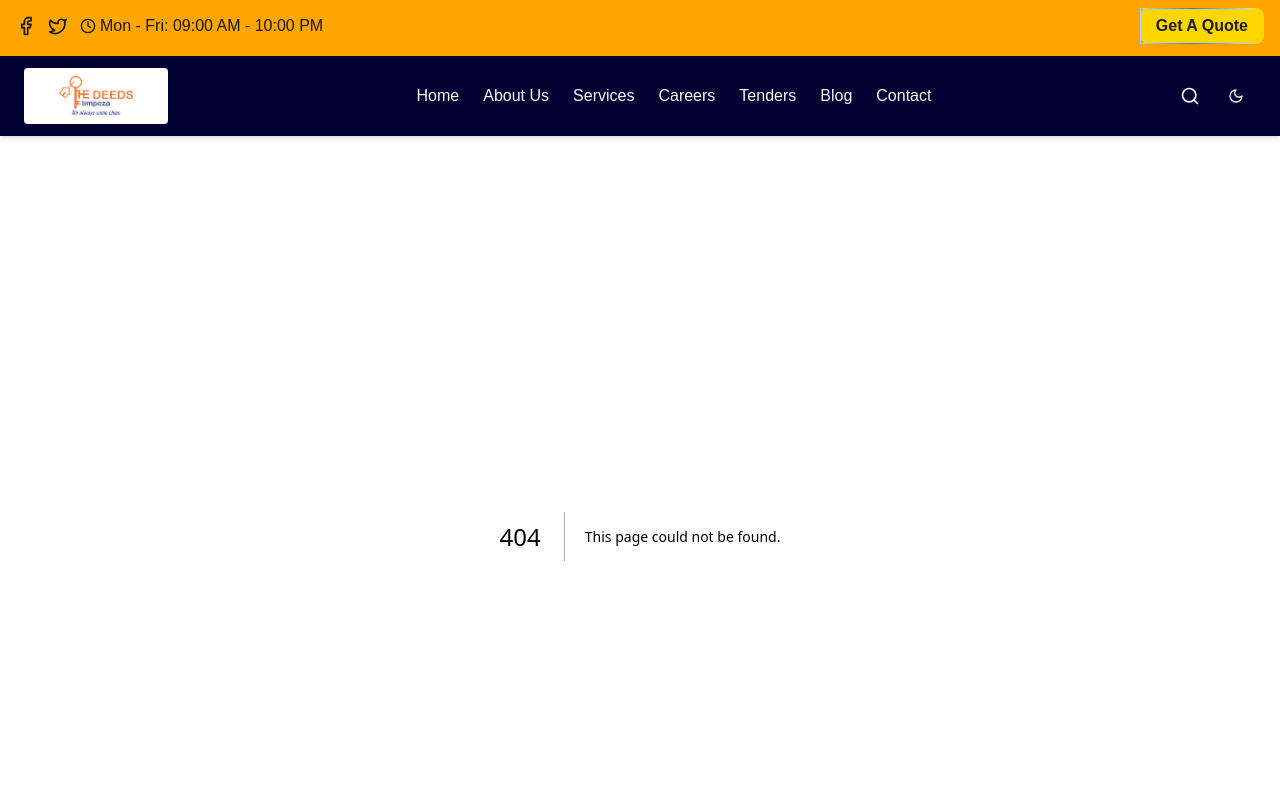
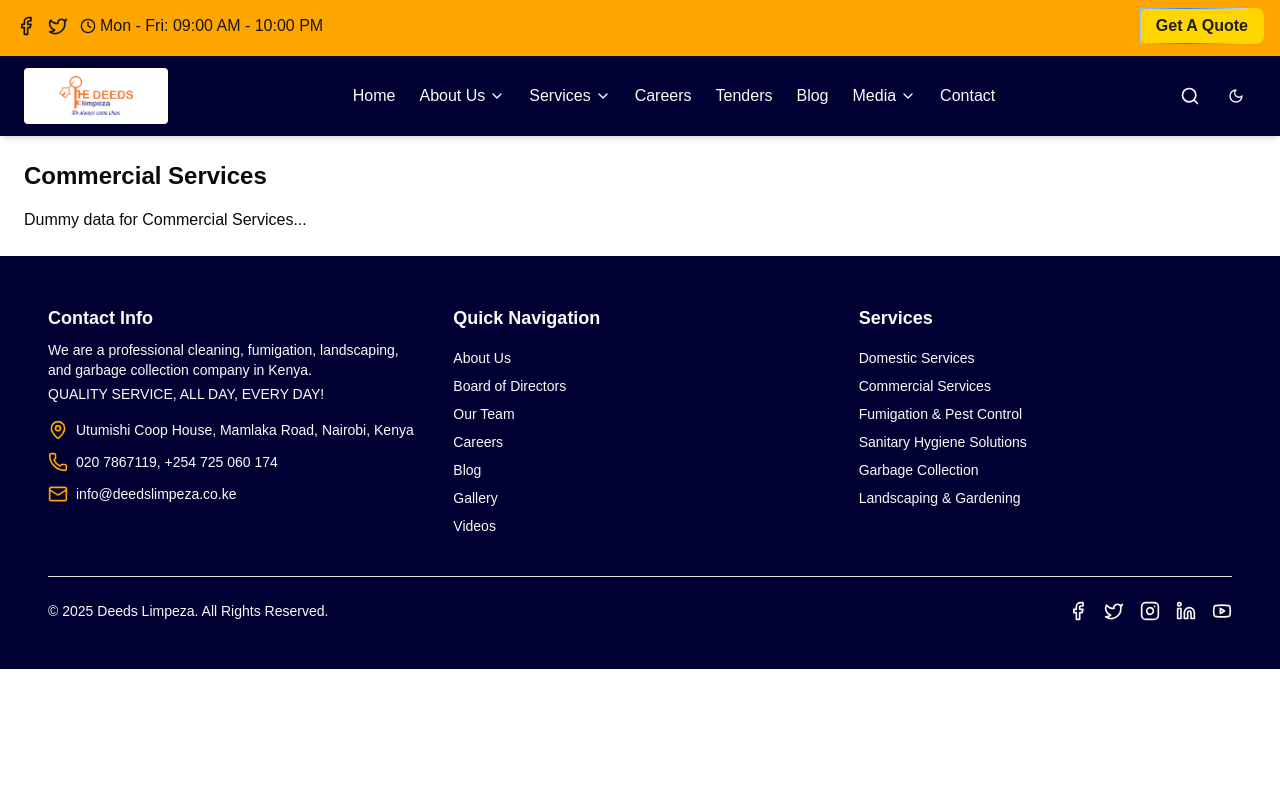
Before and after one commit to musebe/mugo-cleaning-, a Next.js app: page /services/commercial in a window 1280 px wide. Before the commit this address had no page. Shown: the top 800 px of the page. Built offline with nearby package versions, Linux system fonts and the light colour scheme.

Commit message:
modified navbar

```diff
--- /dev/null
+++ b/src/app/(servicesGroup)/services/commercial/page.tsx
@@ -0,0 +1,8 @@
+export default function CommercialServicesPage() {
+  return (
+    <main className='p-6'>
+      <h1 className='text-2xl font-bold mb-4'>Commercial Services</h1>
+      <p>Dummy data for Commercial Services...</p>
+    </main>
+  );
+}
--- /dev/null
+++ b/src/app/(servicesGroup)/services/domestic/page.tsx
@@ -0,0 +1,10 @@
+// app/(servicesGroup)/services/domestic/page.tsx
+
+export default function DomesticServicesPage() {
+  return (
+    <main className='p-6'>
+      <h1 className='text-2xl font-bold mb-4'>Domestic Services</h1>
+      <p>Dummy data for Domestic Services...</p>
+    </main>
+  );
+}
--- /dev/null
+++ b/src/app/(servicesGroup)/services/fumigation/page.tsx
@@ -0,0 +1,10 @@
+// app/(servicesGroup)/services/fumigation/page.tsx
+
+export default function FumigationPage() {
+  return (
+    <main className='p-6'>
+      <h1 className='text-2xl font-bold mb-4'>Fumigation & Pest Control</h1>
+      <p>Dummy data for Fumigation & Pest Control...</p>
+    </main>
+  );
+}
--- /dev/null
+++ b/src/app/(servicesGroup)/services/hygiene/page.tsx
@@ -0,0 +1,9 @@
+// app/(servicesGroup)/services/hygiene/page.tsx
+export default function HygienePage() {
+  return (
+    <main className='p-6'>
+      <h1 className='text-2xl font-bold mb-4'>Sanitary Hygiene Solutions</h1>
+      <p>Dummy data for Hygiene Solutions...</p>
+    </main>
+  );
+}
--- /dev/null
+++ b/src/app/(servicesGroup)/services/landscaping/page.tsx
@@ -0,0 +1,10 @@
+// app/(servicesGroup)/services/landscaping/page.tsx
+
+export default function LandscapingPage() {
+  return (
+    <main className="p-6">
+      <h1 className="text-2xl font-bold mb-4">Landscaping & Gardening</h1>
+      <p>Dummy data for Landscaping & Gardening...</p>
+    </main>
+  );
+}
--- /dev/null
+++ b/src/app/(servicesGroup)/services/page.tsx
@@ -0,0 +1,8 @@
+export default function ServicesIndexPage() {
+  return (
+    <main className='p-6'>
+      <h1 className='text-2xl font-bold mb-4'>Services</h1>
+      <p>This is the main services page. Some dummy data here...</p>
+    </main>
+  );
+}
--- /dev/null
+++ b/src/app/(servicesGroup)/services/waste-management/page.tsx
@@ -0,0 +1,10 @@
+// app/(servicesGroup)/services/waste-management/page.tsx
+
+export default function WasteManagementPage() {
+  return (
+    <main className='p-6'>
+      <h1 className='text-2xl font-bold mb-4'>Garbage & Waste Management</h1>
+      <p>Dummy data for Garbage & Waste Management...</p>
+    </main>
+  );
+}
--- a/src/app/components/Navbar.tsx
+++ b/src/app/components/Navbar.tsx
@@ -1,23 +1,79 @@
 'use client';
 
-import { useState, useEffect } from 'react';
+import { useState, useEffect, useRef } from 'react';
 import { motion, AnimatePresence } from 'framer-motion';
-import { Menu, Search, X, Sun, Moon } from 'lucide-react';
+import {
+  Menu,
+  Search,
+  X,
+  Sun,
+  Moon,
+  ChevronDown,
+  ChevronUp,
+} from 'lucide-react';
 import Link from 'next/link';
 import Image from 'next/image';
 import { Button } from '@/components/ui/button';
 import { useTheme } from 'next-themes';
 
-const links = [
-  { name: 'Home', href: '/' },
-  { name: 'About Us', href: '/about' },
-  { name: 'Services', href: '/services' },
-  { name: 'Careers', href: '/careers' },
-  { name: 'Tenders', href: '/tenders' },
-  { name: 'Blog', href: '/blog' },
-  { name: 'Contact', href: '/contact' },
+// Replace this with your actual navItems array from above:
+const navItems = [
+  {
+    name: 'Home',
+    href: '/',
+  },
+  {
+    name: 'About Us',
+    href: '/about',
+    subItems: [
+      { name: 'Who we are', href: '/about/who-we-are' },
+      { name: 'Board Of Directors', href: '/about/board-of-directors' },
+      { name: 'Parapet Uganda', href: '/about/parapet-uganda' },
+      { name: 'Vehicle On Sale', href: '/about/vehicle-on-sale' },
+    ],
+  },
+  {
+    name: 'Services',
+    href: '/services',
+    subItems: [
+      { name: 'Commercial Services', href: '/services/commercial' },
+      { name: 'Domestic Services', href: '/services/domestic' },
+      { name: 'Sanitary Hygiene Solutions', href: '/services/hygiene' },
+      {
+        name: 'Garbage & Waste Management',
+        href: '/services/waste-management',
+      },
+      { name: 'Fumigation & Pest Control', href: '/services/fumigation' },
+      { name: 'Landscaping & Gardening', href: '/services/landscaping' },
+    ],
+  },
+  {
+    name: 'Careers',
+    href: '/careers',
+  },
+  {
+    name: 'Tenders',
+    href: '/tenders',
+  },
+  {
+    name: 'Blog',
+    href: '/blog',
+  },
+  {
+    name: 'Media',
+    href: '/media',
+    subItems: [
+      { name: 'Photo Gallery', href: '/media/photo-gallery' },
+      { name: 'Video Gallery', href: '/media/video-gallery' },
+    ],
+  },
+  {
+    name: 'Contact',
+    href: '/contact',
+  },
 ];
 
+// Framer Motion variants for the mobile slide-in menu
 const mobileMenuVariants = {
   hidden: { x: '-100%', opacity: 0 },
   visible: {
@@ -33,13 +89,40 @@ const mobileMenuVariants = {
 };
 
 export default function Navbar() {
-  const [menuOpen, setMenuOpen] = useState(false);
+  const [menuOpen, setMenuOpen] = useState(false); // For entire mobile menu
+  const [openDropdowns, setOpenDropdowns] = useState<{
+    [key: string]: boolean;
+  }>({}); // Track which sub-menus are open on mobile
+
+  // Desktop "delayed close" state & ref
+  const [hoveredItem, setHoveredItem] = useState<string | null>(null);
+  const closeTimeoutRef = useRef<NodeJS.Timeout | null>(null);
+
   const { theme, setTheme } = useTheme();
   const [mounted, setMounted] = useState(false);
 
   useEffect(() => {
     setMounted(true);
   }, []);
+
+  // Desktop: open the sub-menu with delayed close
+  const handleMouseEnter = (itemName: string) => {
+    if (closeTimeoutRef.current) clearTimeout(closeTimeoutRef.current);
+    setHoveredItem(itemName);
+  };
+  const handleMouseLeave = () => {
+    closeTimeoutRef.current = setTimeout(() => {
+      setHoveredItem(null);
+    }, 300);
+  };
+
+  // Mobile: toggle sub-menu by name
+  const toggleSubMenu = (itemName: string) => {
+    setOpenDropdowns((prev) => ({
+      ...prev,
+      [itemName]: !prev[itemName],
+    }));
+  };
 
   return (
     <motion.nav
@@ -51,11 +134,7 @@ export default function Navbar() {
       '
     >
       <div className='max-w-7xl mx-auto flex items-center justify-between px-6 py-3'>
-        {/*
-          1) Wrap the logo in a container
-          2) Give it a white background
-          3) Add some padding or border radius if desired
-        */}
+        {/* Logo */}
         <div className='bg-white px-3 py-2 rounded'>
           <Link href='/'>
             <div className='relative w-[120px] h-[40px] cursor-pointer'>
@@ -71,22 +150,66 @@ export default function Navbar() {
 
         {/* Desktop Navigation */}
         <ul className='hidden md:flex items-center gap-6 text-base font-medium'>
-          {links.map((link) => (
-            <li key={link.name}>
+          {navItems.map((item) => {
+            const hasSubItems = item.subItems && item.subItems.length > 0;
+            // If no subItems, it's a normal link
+            if (!hasSubItems) {
+              return (
+                <li key={item.name}>
                   <Link
-                href={link.href}
+                    href={item.href || '#'}
                     className='hover:text-[color:var(--accent)] transition-colors'
                   >
-                {link.name}
+                    {item.name}
                   </Link>
                 </li>
+              );
+            }
+
+            // Otherwise, it's a top-level item with subItems
+            return (
+              <li
+                key={item.name}
+                className='relative'
+                onMouseEnter={() => handleMouseEnter(item.name)}
+                onMouseLeave={handleMouseLeave}
+              >
+                <span className='flex items-center cursor-pointer hover:text-[color:var(--accent)] transition-colors'>
+                  {item.name}
+                  {/* Down arrow icon */}
+                  <ChevronDown className='w-4 h-4 ml-1' />
+                </span>
+                {/* Sub-menu if hovered */}
+                {hoveredItem === item.name && (
+                  <div
+                    onMouseEnter={() => {
+                      if (closeTimeoutRef.current)
+                        clearTimeout(closeTimeoutRef.current);
+                      setHoveredItem(item.name);
+                    }}
+                    onMouseLeave={handleMouseLeave}
+                    className='absolute left-0 mt-2 w-64 rounded bg-[#89cff0] text-white py-2 z-10 shadow-md divide-y divide-white'
+                  >
+                    {item.subItems.map((sub) => (
+                      <Link
+                        key={sub.name}
+                        href={sub.href}
+                        className='block px-4 py-2 hover:bg-[#78b6d6] transition-colors'
+                        onClick={() => setHoveredItem(null)} // close on click
+                      >
+                        {sub.name}
+                      </Link>
                     ))}
+                  </div>
+                )}
+              </li>
+            );
+          })}
         </ul>
 
         {/* Right Side: Search, Dark Mode Toggle, Mobile Menu Button */}
         <div className='flex items-center gap-4'>
           <Search className='w-5 h-5 cursor-pointer hover:opacity-80 hidden md:block' />
-
           <Button
             variant='ghost'
             onClick={() => setTheme(theme === 'dark' ? 'light' : 'dark')}
@@ -99,7 +222,6 @@ export default function Navbar() {
                 <Moon className='w-5 h-5' />
               ))}
           </Button>
-
           <Button
             variant='ghost'
             className='md:hidden p-2'
@@ -131,20 +253,78 @@ export default function Navbar() {
               space-y-4
             '
           >
-            {links.map((link) => (
+            {navItems.map((item) => {
+              const hasSubItems = item.subItems && item.subItems.length > 0;
+              if (!hasSubItems) {
+                // Normal link, no sub-menu
+                return (
                   <Link
-                key={link.name}
-                href={link.href}
+                    key={item.name}
+                    href={item.href || '#'}
+                    onClick={() => setMenuOpen(false)}
                     className='
-                  block text-center py-2 text-lg
+                      block py-2 text-lg
                       hover:text-[color:var(--accent)]
                       transition-colors
                     '
-                onClick={() => setMenuOpen(false)}
                   >
-                {link.name}
+                    {item.name}
+                  </Link>
+                );
+              }
+
+              // With subItems => collapsible
+              const isOpen = !!openDropdowns[item.name];
+              return (
+                <div key={item.name}>
+                  <div
+                    className='
+                      flex items-center justify-between
+                      py-2 px-2 text-lg font-semibold
+                      hover:text-[color:var(--accent)]
+                      transition-colors
+                      cursor-pointer
+                    '
+                  >
+                    <span>{item.name}</span>
+                    {/* Black box with arrow icon */}
+                    <button
+                      onClick={() => toggleSubMenu(item.name)}
+                      className='bg-black text-white p-1 rounded'
+                    >
+                      {isOpen ? (
+                        <ChevronUp className='w-4 h-4' />
+                      ) : (
+                        <ChevronDown className='w-4 h-4' />
+                      )}
+                    </button>
+                  </div>
+                  {/* Sub-items if expanded */}
+                  {isOpen && (
+                    <div className='ml-4 border-l border-[color:var(--primary-foreground)] pl-4 mt-2 space-y-2'>
+                      {item.subItems.map((sub) => (
+                        <Link
+                          key={sub.name}
+                          href={sub.href}
+                          onClick={() => {
+                            // Close entire menu on sub-link click
+                            setMenuOpen(false);
+                            setOpenDropdowns({});
+                          }}
+                          className='
+                            block text-base
+                            hover:text-[color:var(--accent)]
+                            transition-colors
+                          '
+                        >
+                          {sub.name}
                         </Link>
                       ))}
+                    </div>
+                  )}
+                </div>
+              );
+            })}
           </motion.div>
         )}
       </AnimatePresence>
```
Lines whose indentation alone changed are shown as unchanged.
